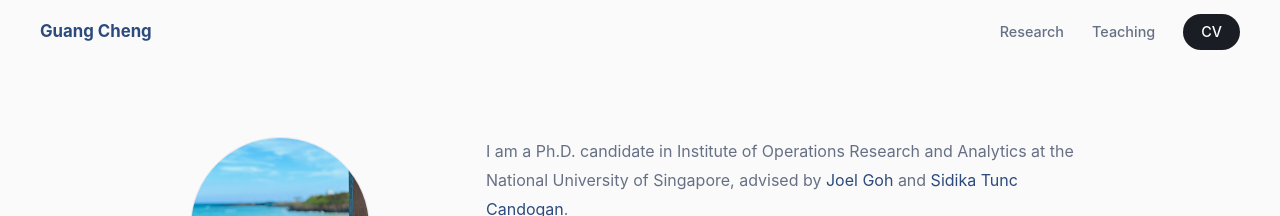
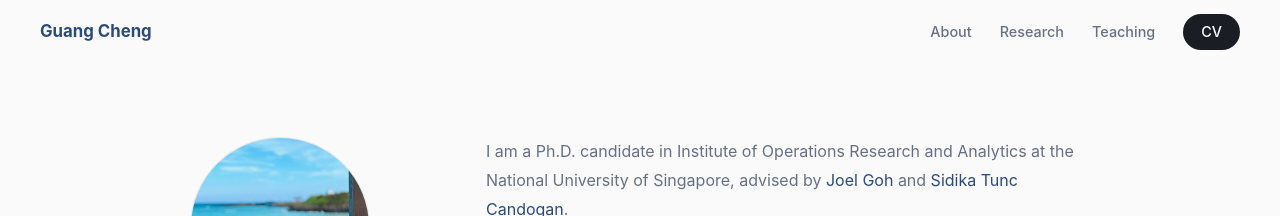
Before and after one commit to gcheng-nus/gcheng-nus.github.io, a Jekyll site: the page built from _pages/about.md, in a window 1280 px wide. Shown: the top 216 px of the page. Built offline with Jekyll 4.4.1, drawn with Linux system fonts in a browser that asks for light colours.

Commit message:
update about sesion link

```diff
--- a/_data/navigation.yml
+++ b/_data/navigation.yml
@@ -1,5 +1,8 @@
 # main links
 main:
+
+  - title: "About"
+    url: /#about
 
   - title: "Research"
     url: /#research
```
